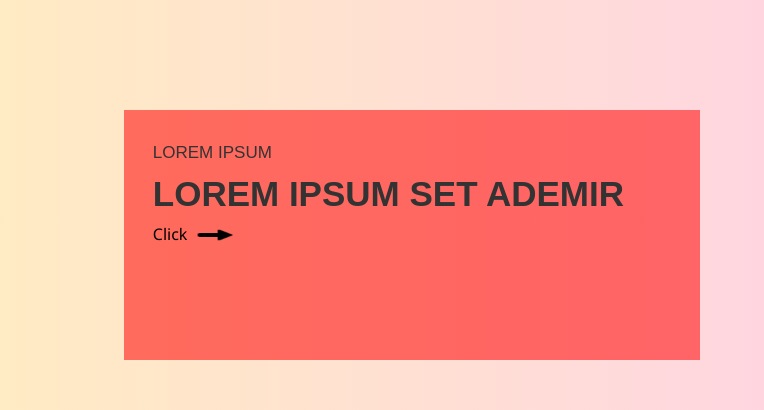
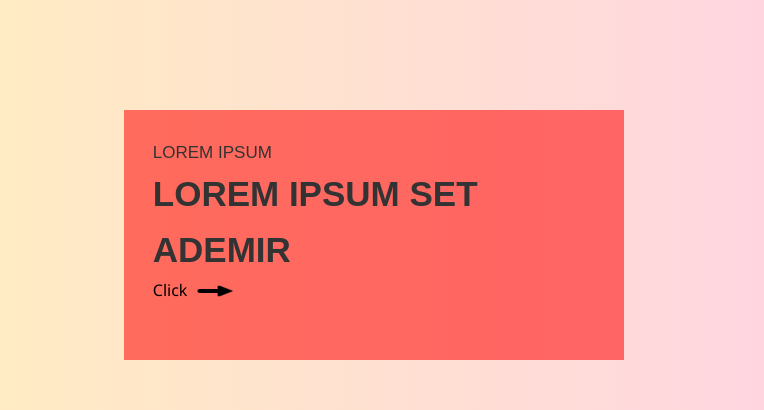
Before and after one commit to Ismailkp/simplohotel-exam, a plain HTML site: page index.html in a window 1280 px wide. Shown: the part 799-1209 px from the top of the page, 516-1280 px from the left. Drawn offline with Linux system fonts and the light colour scheme.

Commit message:
Update index.html

```diff
--- a/index.html
+++ b/index.html
@@ -125,7 +125,8 @@
     .container-info-box .card {
       padding: 5%;
       background-color: #ff02028a;
-      width: 100%;
+      width:500px;
+      max-width: 100%;
       height: 250px;
     }
     .container-info-box .card h3 {
```
